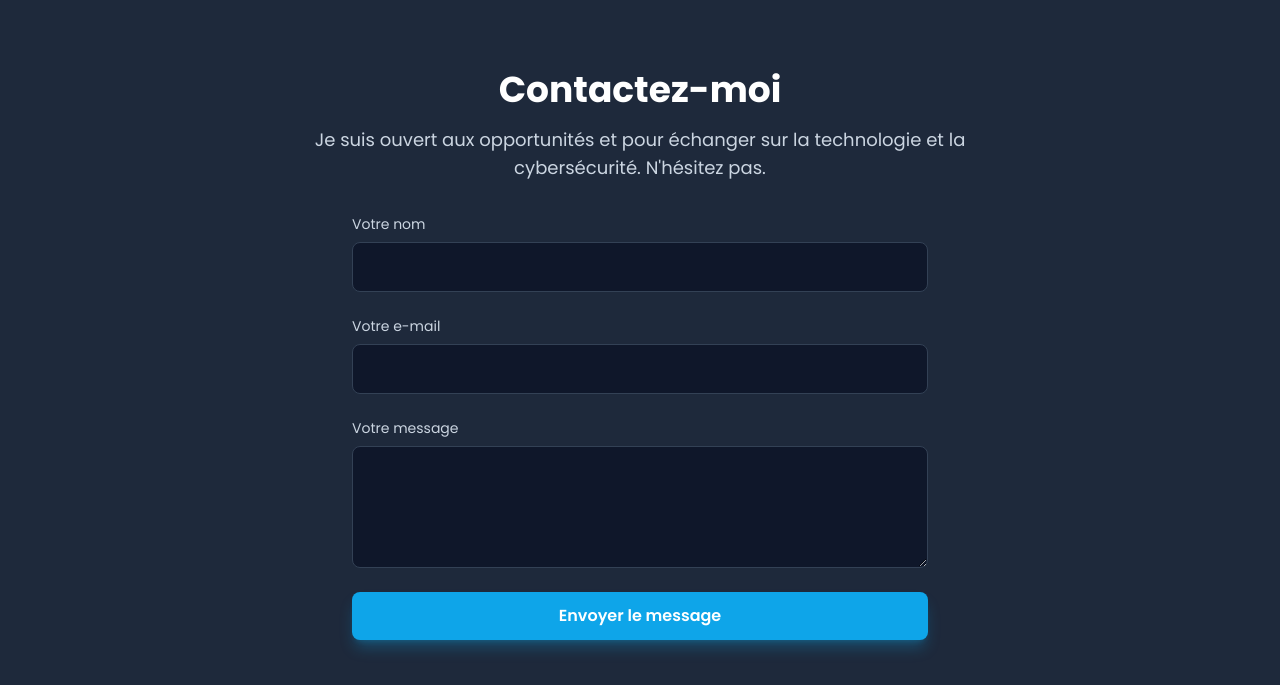
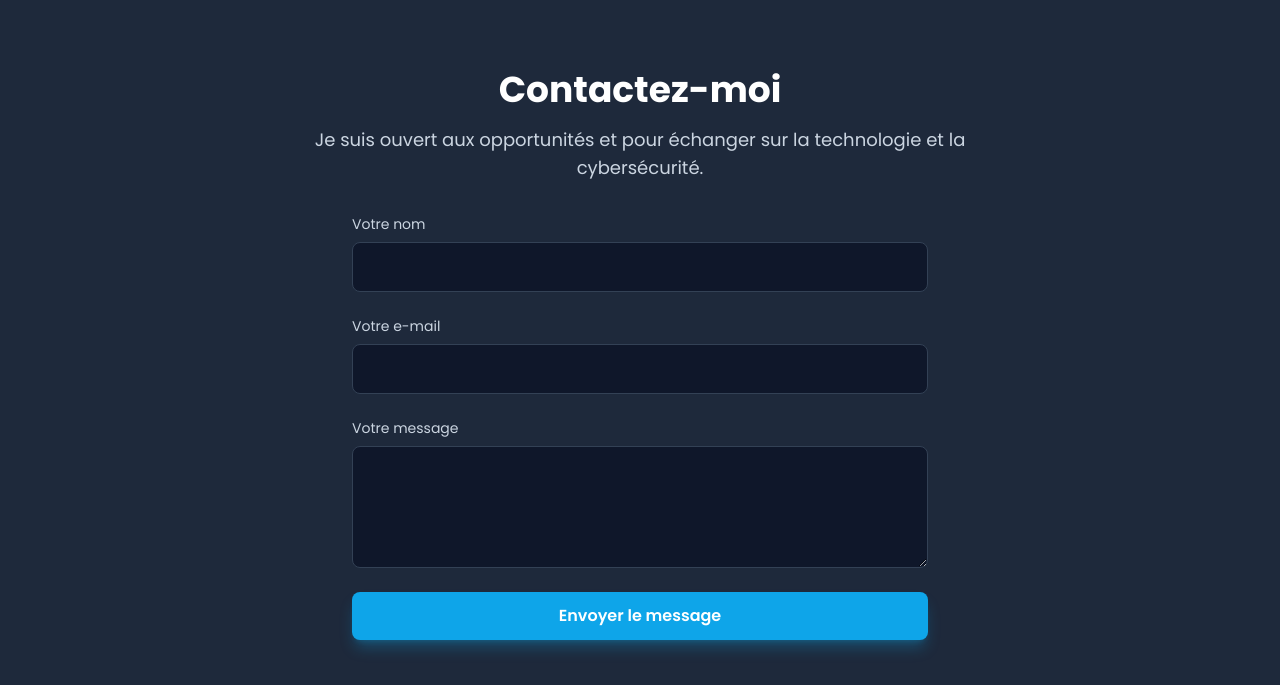
Before and after one commit to euphrosyne-dev/portfolio, a plain HTML site: page index.html in a window 1280 px wide. Shown: the part 2800-3485 px from the top of the page. Drawn offline with nearby package versions, Linux system fonts and the light colour scheme.

Commit message:
change contact msg

```diff
--- a/index.html
+++ b/index.html
@@ -263,8 +263,7 @@
             <div class="container mx-auto px-6 text-center reveal">
                 <h2 class="text-3xl md:text-4xl font-bold text-white mb-4">Contactez-moi</h2>
                 <p class="max-w-2xl mx-auto mb-8 text-lg">
-                    Je suis ouvert aux opportunités et pour échanger sur la technologie et la cybersécurité. N'hésitez
-                    pas.
+                    Je suis ouvert aux opportunités et pour échanger sur la technologie et la cybersécurité.
                 </p>
 
                 <div class="max-w-xl mx-auto">
```
